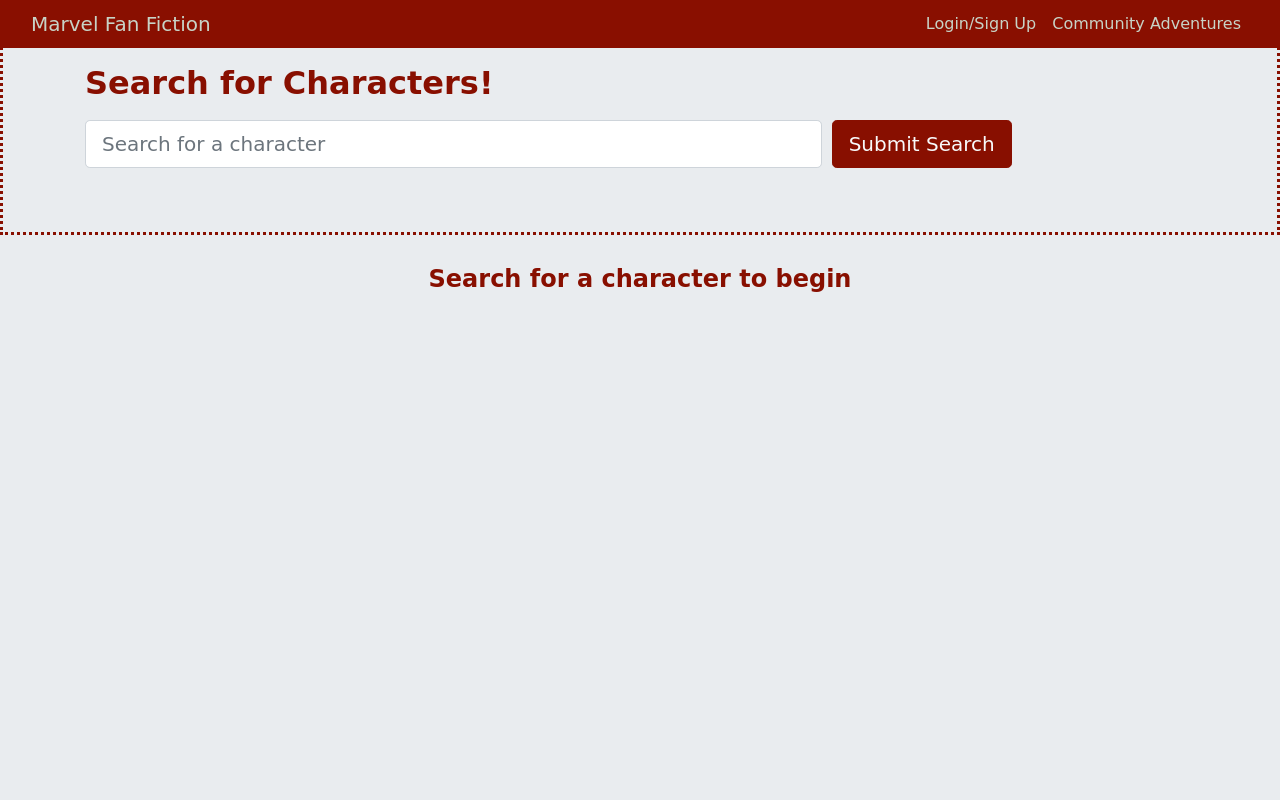
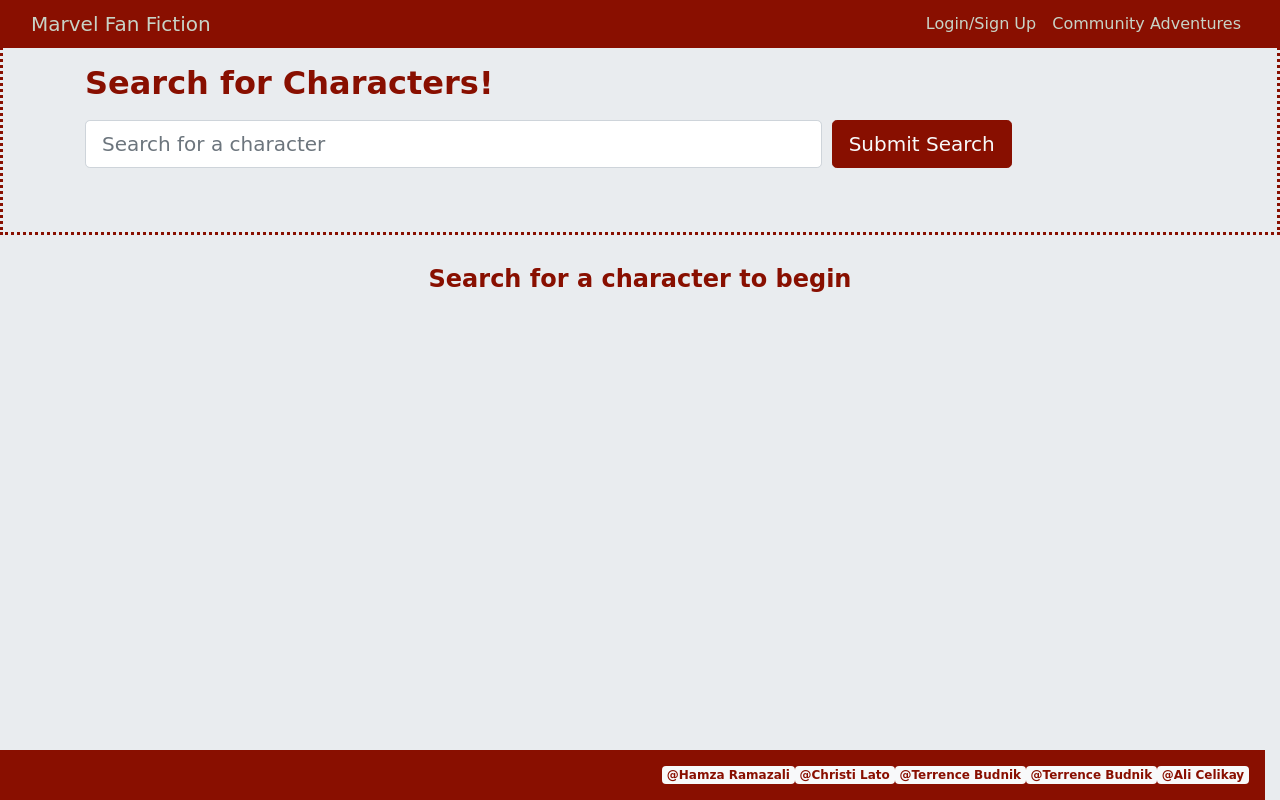
Before and after one commit to hamzaramzanali/fan-fiction, a React (Create React App) app in the folder client/: page /searchSpecific in a window 1280 px wide. Built offline with nearby package versions, Linux system fonts and the light colour scheme.

Commit message:
added footer

```diff
--- a/client/src/App.js
+++ b/client/src/App.js
@@ -10,6 +10,7 @@
 import SearchPage from './pages/SearchPage';
 import CommunityPage from './pages/CommunityPage';
 import SingleAdventure from './pages/SingleAdventure';
+import Footer from './components/Footer';
 
 // Construct our main GraphQL API endpoint
 const httpLink = createHttpLink({
@@ -67,6 +68,7 @@
               element={<SearchPage />}
             />
           </Routes>
+          <Footer></Footer>
         </>
       </Router>
     </ApolloProvider>
--- a/client/src/components/Footer.js
+++ b/client/src/components/Footer.js
@@ -0,0 +1,50 @@
+import React from 'react';
+import { Badge } from 'react-bootstrap';
+import '../css/footer.css'
+
+const Footer = () => {
+
+    return (
+        <>
+            <div className='footer row'>
+                <h3>
+                    <Badge variant="light">
+                        <a target='_blank' className='text' href='https://github.com/hamzaramzanali'>
+                            @Hamza Ramazali
+                        </a>
+                    </Badge>
+                </h3>
+                <h3>
+                    <Badge variant="light">
+                        <a target='_blank' className='text' href='https://github.com/Christilato'>
+                            @Christi Lato
+                        </a>
+                    </Badge>
+                </h3>
+                <h3 className='text'>
+                    <Badge variant="light" className='text'>
+                        <a target='_blank' className='text' href='https://github.com/terrencebudnik'>
+                            @Terrence Budnik
+                        </a>
+                    </Badge>
+                </h3>
+                <h3>
+                    <Badge variant="light">
+                        <a target='_blank' className='text' href='https://github.com/terrencebudnik'>
+                            @Terrence Budnik
+                        </a>
+                    </Badge>
+                </h3>
+                <h3>
+                    <Badge variant="light">
+                        <a target='_blank' href='https://github.com/AliCelikay'>
+                            @Ali Celikay
+                        </a>
+                    </Badge>
+                </h3>
+            </div>
+        </>
+    );
+}
+
+export default Footer;
--- a/client/src/components/Navbar.js
+++ b/client/src/components/Navbar.js
@@ -1,6 +1,6 @@
 import React, { useState } from 'react';
 import { Link } from 'react-router-dom';
-import { Navbar, Nav, Container, Modal, Tab } from 'react-bootstrap';
+import { Navbar, Nav, Container, Modal, Tab, Badge } from 'react-bootstrap';
 import SignUpForm from '../components/SignUp';
 import LoginForm from '../components/Login';
 import '../css/navBar.css';
--- a/client/src/components/profileContent.js
+++ b/client/src/components/profileContent.js
@@ -2,7 +2,7 @@
 import ProfileAside from "./ProfileAside";
 import AddAdventure from "./AddAdventure";
 import AdventureList from "./AdventureList";
-import { Col, Row } from "react-bootstrap";
+import { Col, Row, Container } from "react-bootstrap";
 import DailyCharacter from "./DailyCharacter";
 import { useQuery } from "@apollo/client";
 import { QUERY_ME } from "../utils/queries";
@@ -30,15 +30,15 @@
     const handleComponentChange = (component) => setCurrentComponent(component);
 
     return (
-
-            <div>
+        <>
+            <Container>
                 {/* We are passing the currentComponent from state and the function to update it */}
 
                 <Row className="profileAlignment">
                     <Col>
                         <ProfileAside currentComponent={currentComponent} handleComponentChange={handleComponentChange} className="profileAside mt-3" />
                     </Col>
-                    <Col className="profileContent">
+                    <Col xs={5} className="profileContent">
                         {/* <h2 className="profileHead col-12 col-md-10 text-light p-3 mb-5">
                             Your Adventures
                         </h2> */}
@@ -52,7 +52,8 @@
 
                 {/* Here we are calling the renderComponent method which will return a component  */}
 
-            </div>
+            </Container>
+        </>
     );
 
 }
--- /dev/null
+++ b/client/src/css/footer.css
@@ -0,0 +1,14 @@
+.footer{
+    justify-content: right;
+    margin-top: 1rem;
+    padding: 1rem;
+    background-color: rgb(137, 15, 0);
+    position: fixed;
+    bottom: 0;
+    color: #c8d3c6;
+    width: 100% !important;
+}
+
+span > a {
+    color: rgb(137, 15, 0) !important;
+}
```
